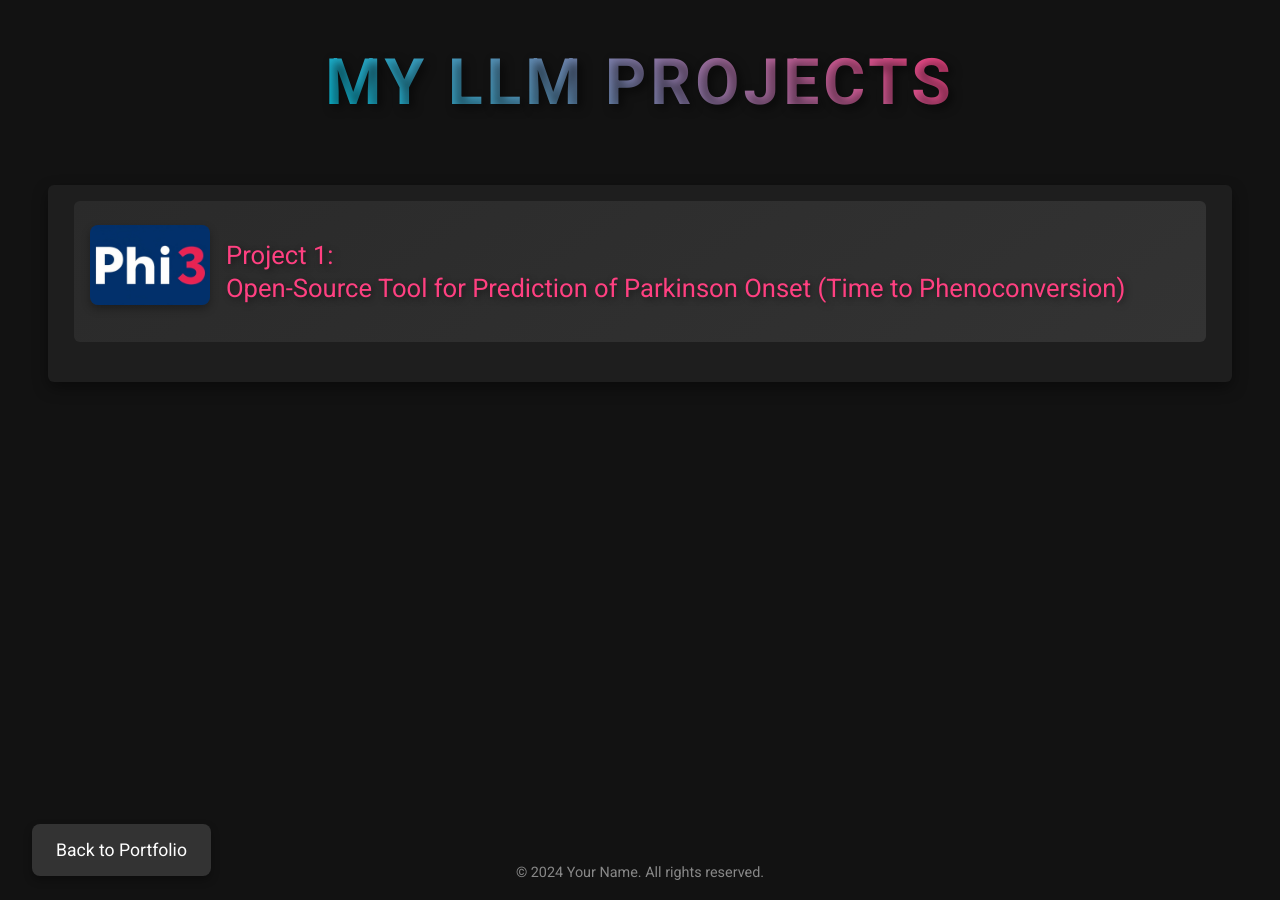
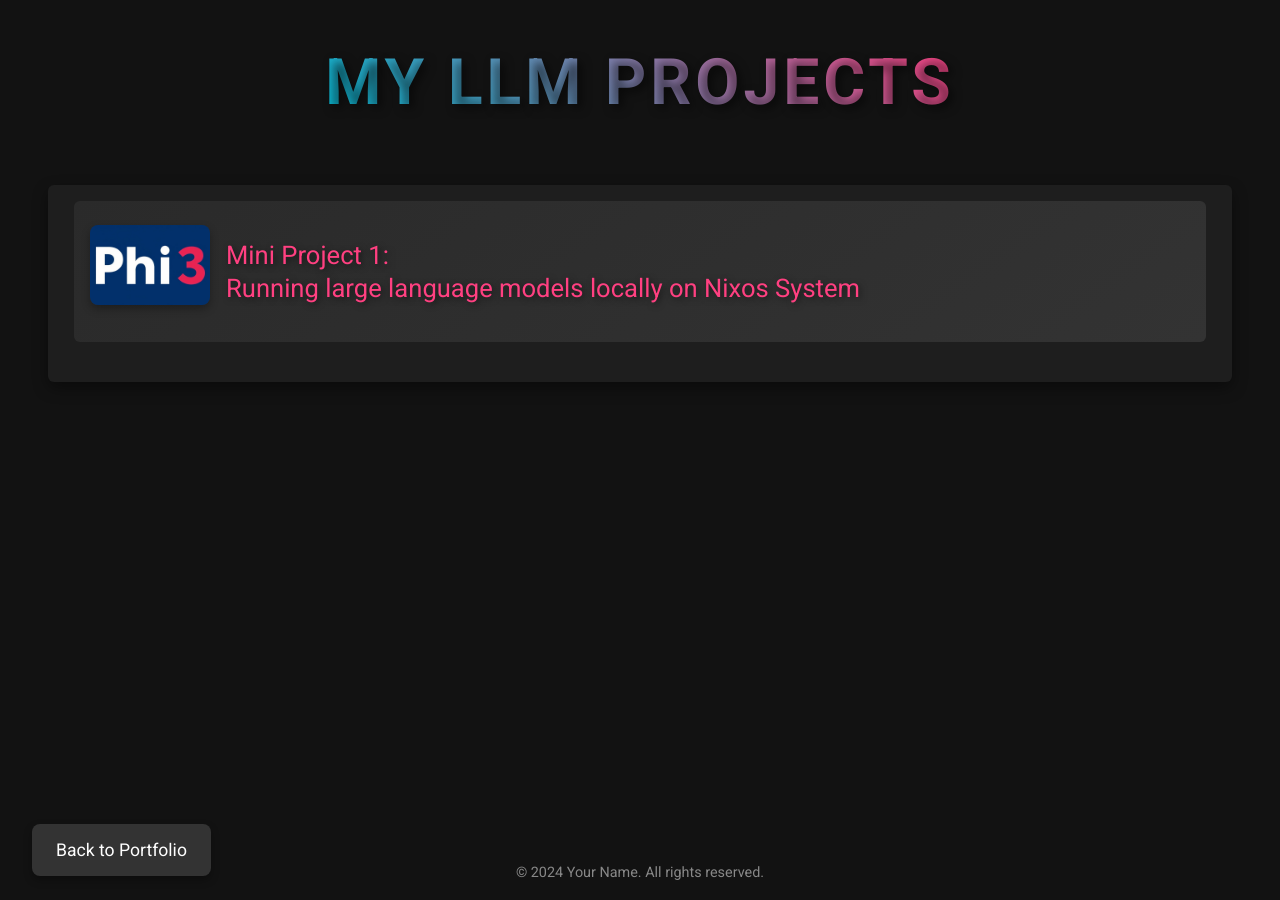
Before and after one commit to nbahador/nbahador.github.io, a Jekyll site: the page LLMProjects.html, which Jekyll copies as it is, in a window 1280 px wide. Built offline with Jekyll 4.4.1, drawn with Linux system fonts in a browser that asks for light colours.

Commit message:
Update LLMProjects.html

```diff
--- a/LLMProjects.html
+++ b/LLMProjects.html
@@ -175,7 +175,7 @@
             <div class="project-icon" style="background-image: url('https://raw.githubusercontent.com/nbahador/nbahador.github.io/main/assets/img/Phi3.jpg');"></div>
             <!-- Link for Project 1 -->
             <a href="running_with_large_language_models_locally.html">
-                <h2> Project 1: <br> Open-Source Tool for Prediction of Parkinson Onset (Time to Phenoconversion) </h2>
+                <h2> Mini Project 1: <br> Running large language models locally on Nixos System </h2>
             </a>
         </div>
 
```
